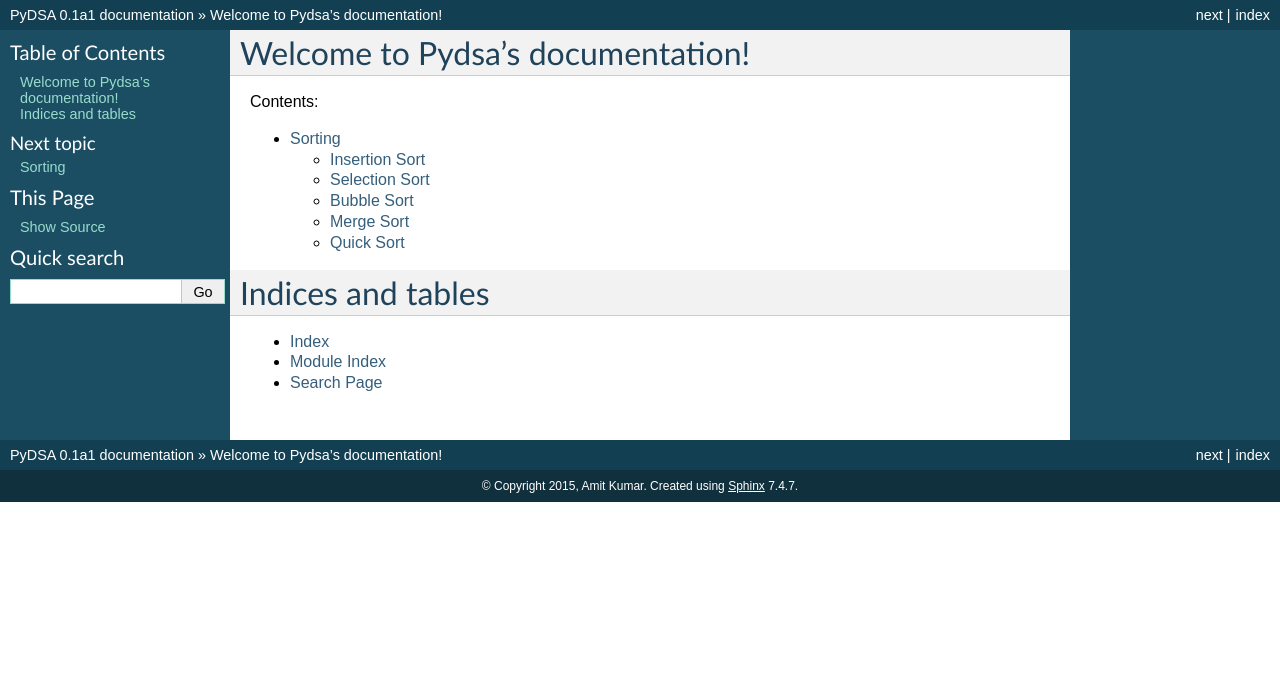
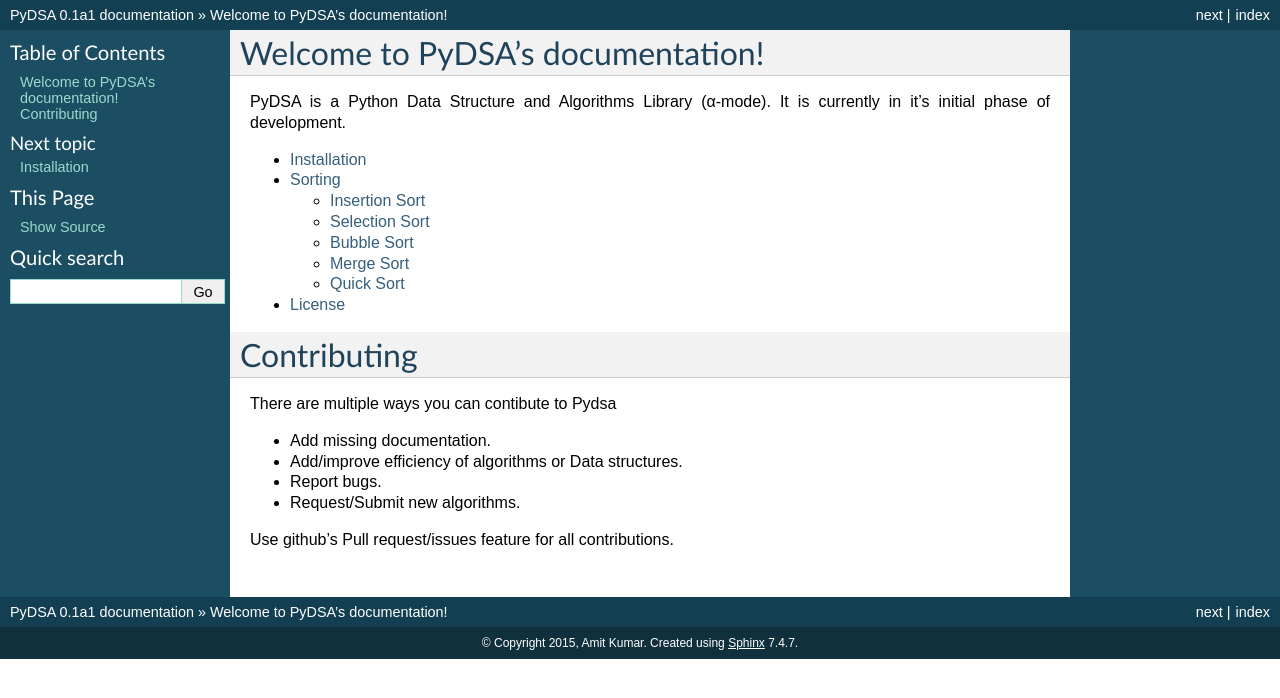
Before and after one commit to pydsa/pydsa, a Sphinx documentation site: the page built from docs/source/index.rst, in a window 1280 px wide. Shown: the top 698 px of the page. Built offline with Sphinx 7.4.7, drawn with Linux system fonts in a browser that asks for light colours.

Commit message:
Minor docs fix

```diff
--- a/docs/source/index.rst
+++ b/docs/source/index.rst
@@ -1,18 +1,25 @@
-Welcome to Pydsa's documentation!
+Welcome to PyDSA's documentation!
 =================================
 
-Contents:
+PyDSA is a Python Data Structure and Algorithms Library (α-mode).
+It is currently in it's initial phase of development.
 
 .. toctree::
    :maxdepth: 3
 
+   install.rst
    sorting.rst
+   license.rst
 
 
+Contributing
+============
 
-Indices and tables
-==================
+There are multiple ways you can contibute to Pydsa
 
-* :ref:`genindex`
-* :ref:`modindex`
-* :ref:`search`
+* Add missing documentation.
+* Add/improve efficiency of algorithms or Data structures.
+* Report bugs.
+* Request/Submit new algorithms.
+
+Use github's Pull request/issues feature for all contributions.
```
Also changed, not shown: docs/source/install.rst (added, +13 -0 lines), docs/source/license.rst (added, +26 -0 lines).
